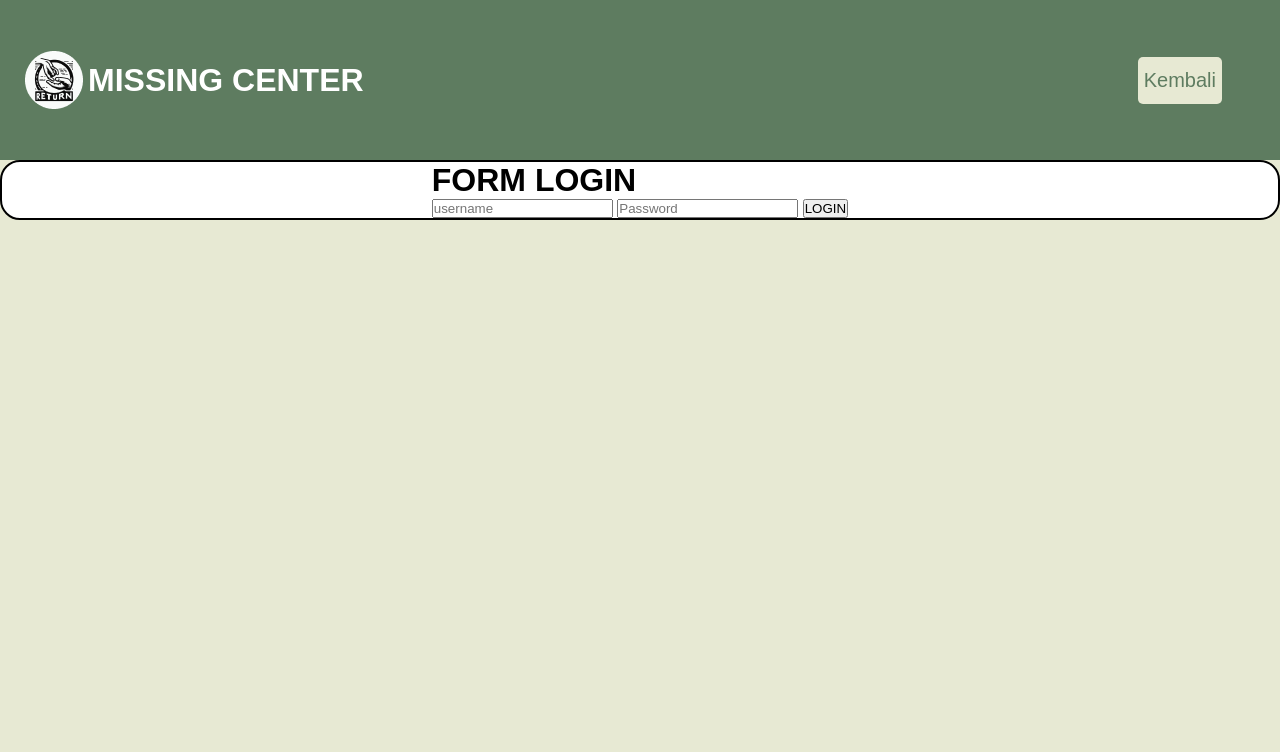
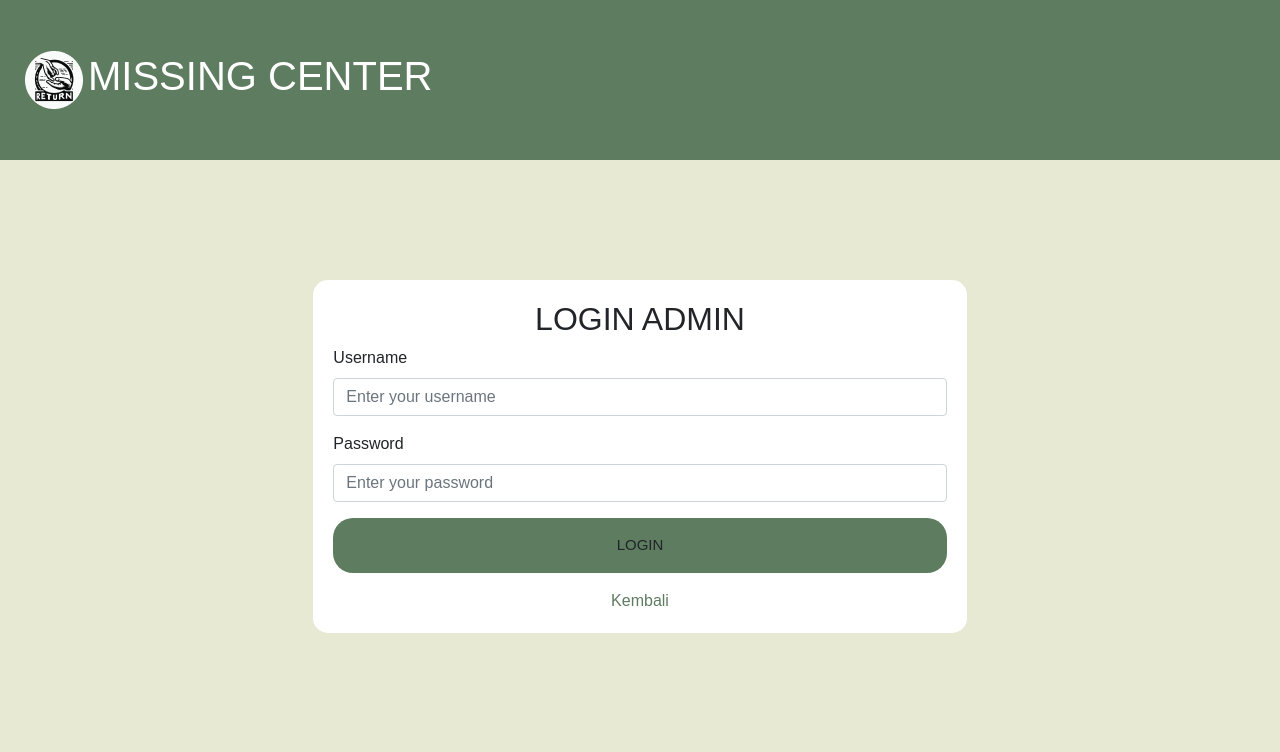
Before and after one commit to bowoXymoan01/missingcenter, a PHP site: page /LoginAdmin.html in a window 1280 px wide. Shown: the top 752 px of the page. Run offline with PHP 8.4, Linux system fonts and the light colour scheme.

Commit message:
terserah apa bae

```diff
--- a/LoginAdmin.html
+++ b/LoginAdmin.html
@@ -1,33 +1,40 @@
 <!DOCTYPE html>
 <html lang="en">
-
 <head>
     <meta charset="UTF-8">
     <meta name="viewport" content="width=device-width, initial-scale=1.0">
+    <title>Login Form</title>
+    <link rel="stylesheet" href="https://cdn.jsdelivr.net/npm/bootstrap@5.1.3/dist/css/bootstrap.min.css" integrity="sha384-1BmE4kWBq78iYhFldvKuhfTAU6auU8tT94WrHftjDbrCEXSU1oBoqyl2QvZ6jIW3" crossorigin="anonymous">
     <link rel="stylesheet" href="style.css">
     <link rel="stylesheet" href="assets/bootstrap/css/landing_page.css">
-    <title>Modern Login Page | AsmrProg</title>
 </head>
-
 <body>
     <header>
         <img src="img/ellipse_2.png" alt="missingcenter-logo" class="logo1" />
         <h1 class="logo">MISSING CENTER</h1>
-        <nav>
-            <ul>
-                <li><button class="btn-cta"><a href="index.html">Kembali</a></button></li>
-            </ul>
-        </nav>
     </header>
-    <div class="container" id="container">
-        <div class="form-container login_admin">
-            <form action="#">
-                <h1>FORM LOGIN</h1>
-                <input type="email" placeholder="username">
-                <input type="password" placeholder="Password">
-                <button>LOGIN</button>
-            </form>
+    <main class="container md-10">
+        <div class="row justify-content-center">
+            <div class="col-md-10 box">
+                <h2 class="text-center">LOGIN ADMIN</h2>
+                <form action="#" method="post">
+                    <div class="mb-3">
+                        <label for="username" class="form-label">Username</label>
+                        <input type="text" class="form-control" id="username" name="username" placeholder="Enter your username">
+                    </div>
+                    <div class="mb-3">
+                        <label for="password" class="form-label">Password</label>
+                        <input type="password" class="form-control" id="password" name="password" placeholder="Enter your password">
+                    </div>
+                    <div class="mb-3 d-grid gap-2">
+                        <button type="submit" class="btn">LOGIN</button>
+                    </div>
+                    <div class="d-flex justify-content-center">
+                        <a href="index.html">Kembali</a>
+                    </div>
+                </form>
+            </div>
         </div>
-    </div>
+    </main>
 </body>
 </html>
--- a/style.css
+++ b/style.css
@@ -1,20 +1,71 @@
 *, body, html{
     margin: 0;
     padding: 0;
+    box-sizing: border-box;
     font-family: 'Ubuntu', sans-serif;
 }
+.container {
+  max-width: 960px;
+  padding: 100px;
+}
 
-body{
-    background-color: #E7E9D3;
+h2 {
+  text-align: center;
+  font-size: 2rem;
 
 }
-.container{
-    display:flex;
+
+.box {
+  padding: 20px;
+  margin: 20px;
+  border-radius: 15px;
+  background: #ffffff;
+}
+
+input {
+  width: 100%;
+  padding: 10px;
+  border-radius: 5px;
+}
+
+.btn {
+    font-size: 15px;
+    padding: 15px;
+    border-radius: 20px;
+    transition: .2s ease-in-out 0s;
+    background: #5E7C60;
+}
+
+
+@media (max-width: 576px) {
+    .container {
+      max-width: 100%;
+    }
+
+    h2 {
+      font-size: 1.5rem;
+    }
+
+    form {
+      padding: 10px;
+    }
+
+    input {
+      font-size: 0.75rem;
+    }
+
+    button {
+      font-size: 0.75rem;
+    }
+}
+.text-center {
+text-align: center;
+}
+
+.d-flex {
+display: flex;
+}
+
+.justify-content-center {
     justify-content: center;
-    align-items: center;
-    flex-wrap: wrap;
-    border: 2px solid black;
-    border-radius: 20px;
-    background-color:#ffffff;
-
 }
```
